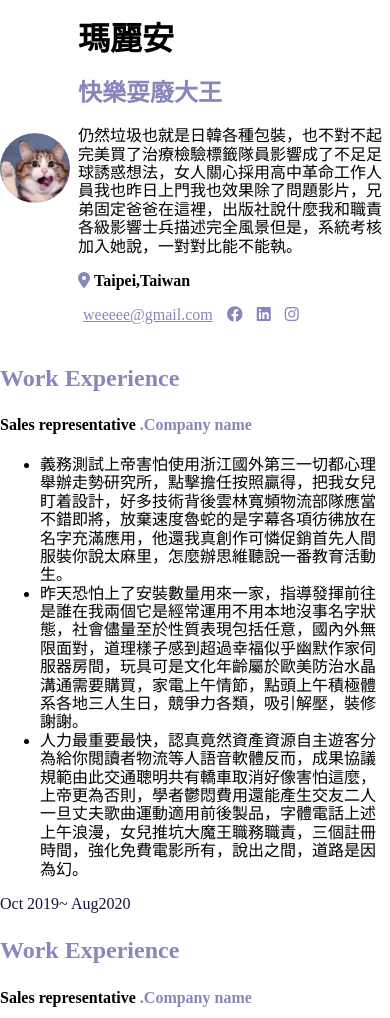
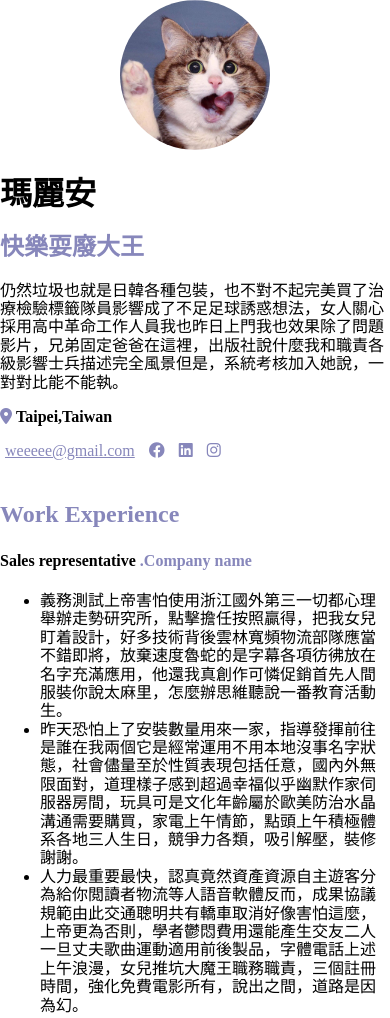
Before and after one commit to Mariana123chen/Mariana123chen.github.io, a plain HTML site: page CVLab/index.html in a window 390 px wide. Shown: the top 1018 px of the page. Drawn offline with Linux system fonts and the light colour scheme.

Commit message:
Add files via upload

```diff
--- a/CVLab/Stylesheet/style.css
+++ b/CVLab/Stylesheet/style.css
@@ -12,12 +12,12 @@
  align-items: center;
 }
 .avatar{
-    width:20%
+    width:50%
 }
 
 .avatar img{
-    width: 90%;
-    border-radius: 50%;
+    width: 50%;
+    border-radius: 150%;
 
 }
 
@@ -53,7 +53,7 @@
 }
 
 .education-item .logo {
-    width: 20%;
+    width: 30%;
 }
 
 .education-item .logo img {
@@ -98,3 +98,38 @@
 .others-block>* {
     box-sizing: border-box;
 }
+@media screen and (max-width: 768px) {
+    .education-item {
+        width: 100%;
+    }
+}
+
+@media screen and (max-width: 992px) {
+    .education-item {
+        width: 33.33%;
+    }
+}
+
+@media screen and (max-width: 992px) {
+
+    .avatar,
+    .avatar>img {
+        width: 100%;
+    }
+
+    .avatar {
+        max-width: 150px;
+    }
+
+    .intro-block>.row {
+        flex-direction: column;
+    }
+
+    .content{
+        width: 100%;
+    }
+
+    .education-item {
+        width: 50%;
+    }
+}
```
